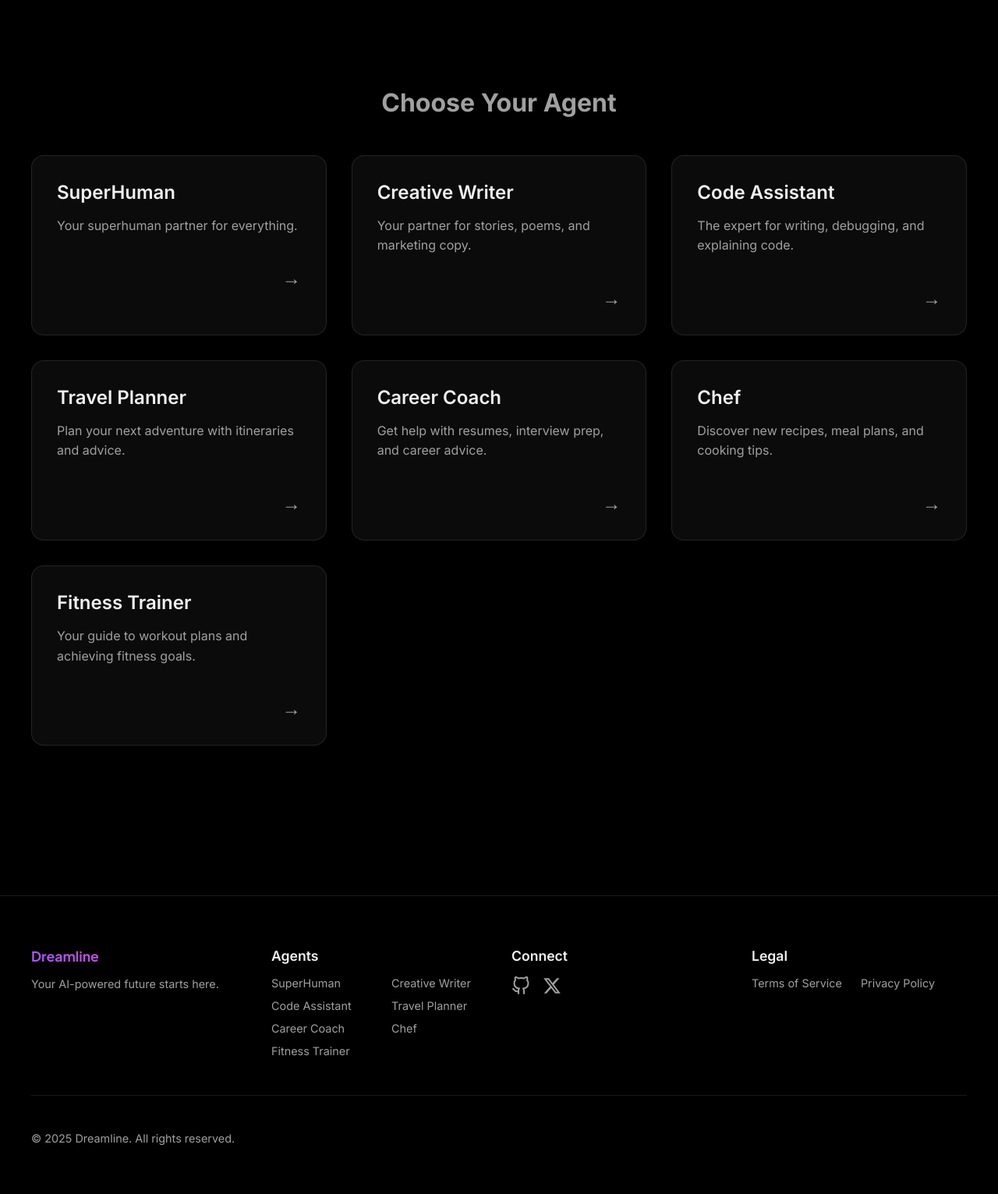
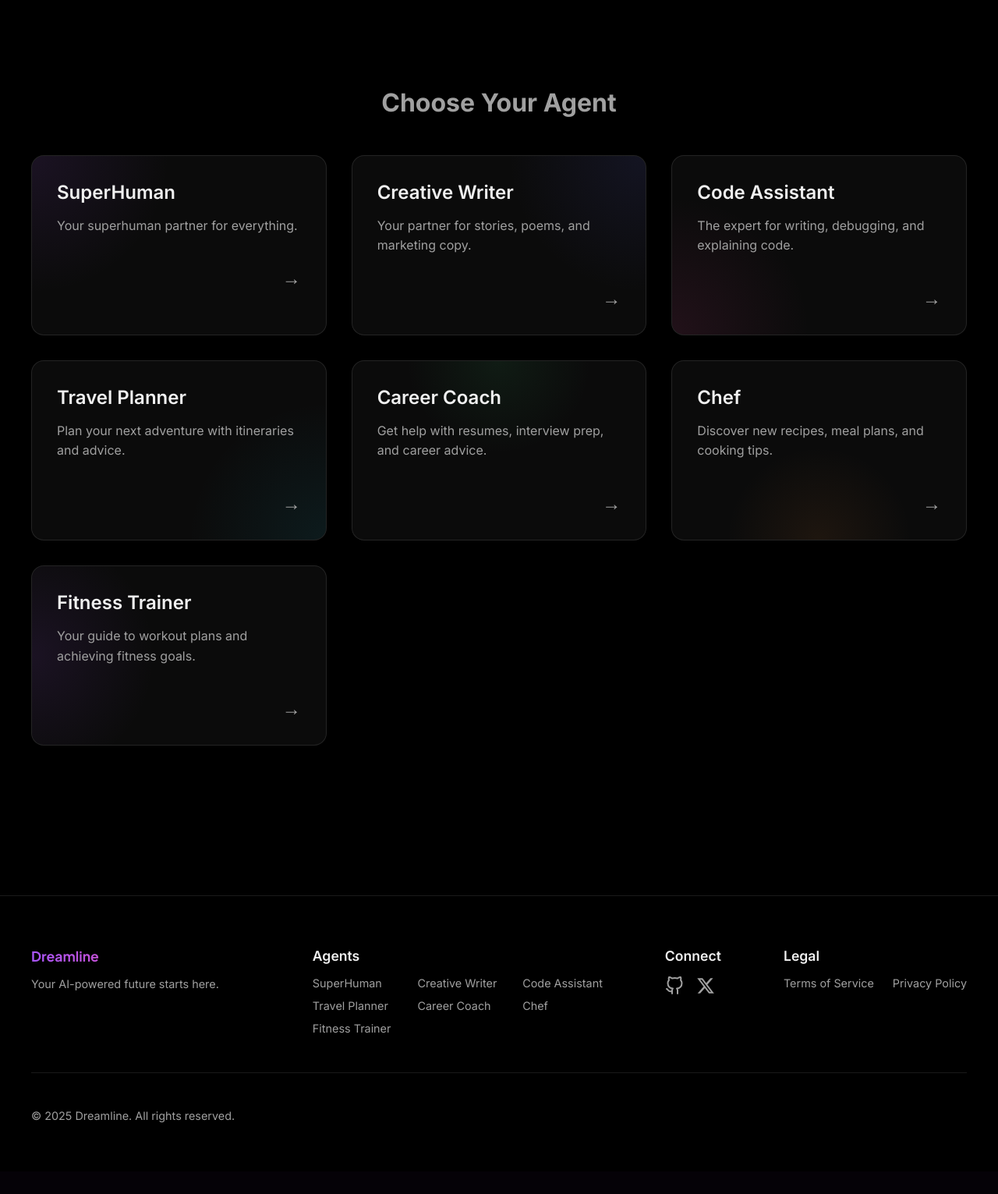
Before and after one commit to Jenith2109/DreamLine, a Flask app: page / in a window 1280 px wide. Shown: the part 1355-2886 px from the top of the page at 78% size. After the commit the page ends 2857 px from the top, so only its background shows below. Run offline with Flask 3, Linux system fonts and the light colour scheme; the visitor is signed in with stand-in values (Sample User, id 1).

Commit message:
Feat: Add mild gradient theme to agent cards

```diff
--- a/templates/landing.html
+++ b/templates/landing.html
@@ -269,7 +269,34 @@
             box-shadow: 0 4px 20px rgba(0, 0, 0, 0.2);
             transition: background-color 0.3s ease, border-color 0.3s ease, transform 0.3s ease, opacity 0.6s ease-out, transform 0.6s ease-out;
             opacity: 0;
+            position: relative;
+            overflow: hidden;
         }
+
+        .agent-card::before {
+            content: '';
+            position: absolute;
+            top: 0;
+            left: 0;
+            right: 0;
+            bottom: 0;
+            z-index: 0;
+            background-repeat: no-repeat;
+            transition: opacity 0.3s ease-in-out;
+        }
+
+        .agent-card > * {
+            position: relative;
+            z-index: 1;
+        }
+
+        .agent-card-1::before { background-image: radial-gradient(circle at top left, rgba(168, 85, 247, 0.1), transparent 40%); }
+        .agent-card-2::before { background-image: radial-gradient(circle at top right, rgba(99, 102, 241, 0.1), transparent 40%); }
+        .agent-card-3::before { background-image: radial-gradient(circle at bottom left, rgba(236, 72, 153, 0.1), transparent 40%); }
+        .agent-card-4::before { background-image: radial-gradient(circle at bottom right, rgba(34, 211, 238, 0.08), transparent 40%); }
+        .agent-card-5::before { background-image: radial-gradient(circle at top, rgba(74, 222, 128, 0.08), transparent 40%); }
+        .agent-card-6::before { background-image: radial-gradient(circle at bottom, rgba(251, 146, 60, 0.08), transparent 40%); }
+        .agent-card-7::before { background-image: radial-gradient(circle at left, rgba(168, 85, 247, 0.1), transparent 40%); }
 
         .agent-card:hover {
             transform: translateY(-8px);
@@ -315,11 +342,17 @@
         }
 
         .footer-content {
-            display: grid;
-            grid-template-columns: repeat(auto-fit, minmax(200px, 1fr));
+            display: flex;
+            justify-content: space-between;
+            align-items: flex-start;
             gap: 2rem;
             text-align: left;
             width: 100%;
+        }
+
+        .footer-links-group {
+            display: flex;
+            gap: 5rem;
         }
 
         .footer-column h3 {
@@ -341,7 +374,7 @@
 
         .footer-agent-grid {
             display: grid;
-            grid-template-columns: repeat(2, 1fr);
+            grid-template-columns: repeat(3, 1fr);
             gap: 0.75rem 2rem;
         }
 
@@ -474,6 +507,7 @@
                         <h3 class="logo">Dreamline</h3>
                         <p>Your AI-powered future starts here.</p>
                     </div>
+                    <div class="footer-links-group">
                         <div class="footer-column">
                             <h3>Agents</h3>
                             <div class="footer-agent-grid">
```
Also changed, not shown: other parts of templates/landing.html (+4 -3 lines). Lines whose indentation alone changed are shown as unchanged.
